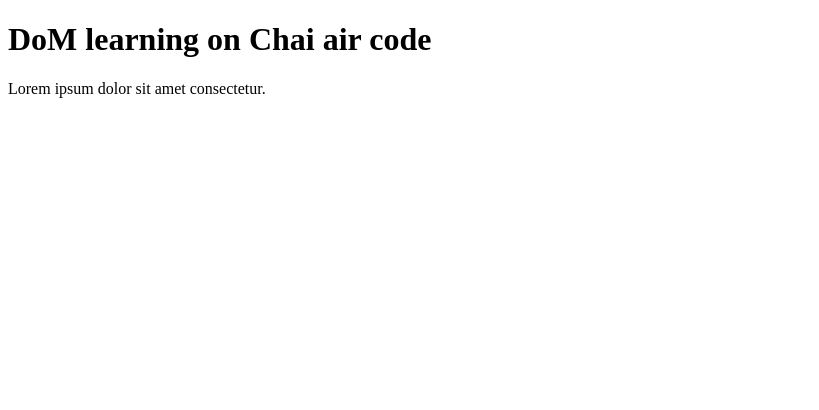
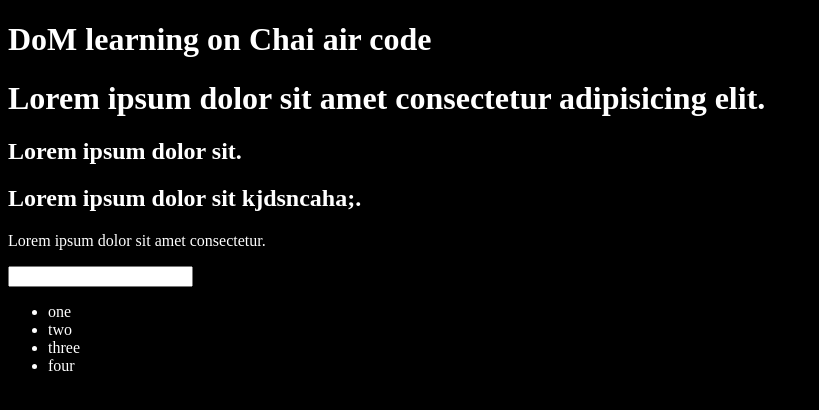
Before and after one commit to Panvir/Js, a plain HTML site: page 06_dom/one.html in a window 1280 px wide. Shown: the whole page, without its empty margins (0-819 px from the left). Drawn offline with Linux system fonts and the light colour scheme.

```diff
--- a/06_dom/one.html
+++ b/06_dom/one.html
@@ -5,11 +5,28 @@
     <meta charset="UTF-8">
 
     <title>DOM learning</title>
+    <style>
+        .bg-black{
+            background-color: black;;
+            color: white;
+        }
+    </style>
 </head>
-<body>
-    <div class="bg_black">
-        <h1 class="heading">DoM learning on Chai air code</h1>
-        <p>Lorem ipsum dolor sit amet consectetur.</p>
+<body class="bg-black">
+    <div >
+        <h1 id="title" class="heading">DoM learning on Chai air code <span style="display: none">test center</span></h1>
+        <h1>Lorem ipsum dolor sit amet consectetur adipisicing elit.</h1>
+        <h2>Lorem ipsum dolor sit.</h2>
+        <h2>Lorem ipsum dolor sit kjdsncaha;.</h2>
+        <p>Lorem ipsum dolor sit amet consectetur. </p>
+        <input type="password" name="">
+
+        <ul>
+            <li class="list-item">one</li>
+            <li class="list-item">two</li>
+            <li class="list-item">three</li>
+            <li class="list-item">four</li>
+        </ul>
     </div>
 </body>
 </html>
```
